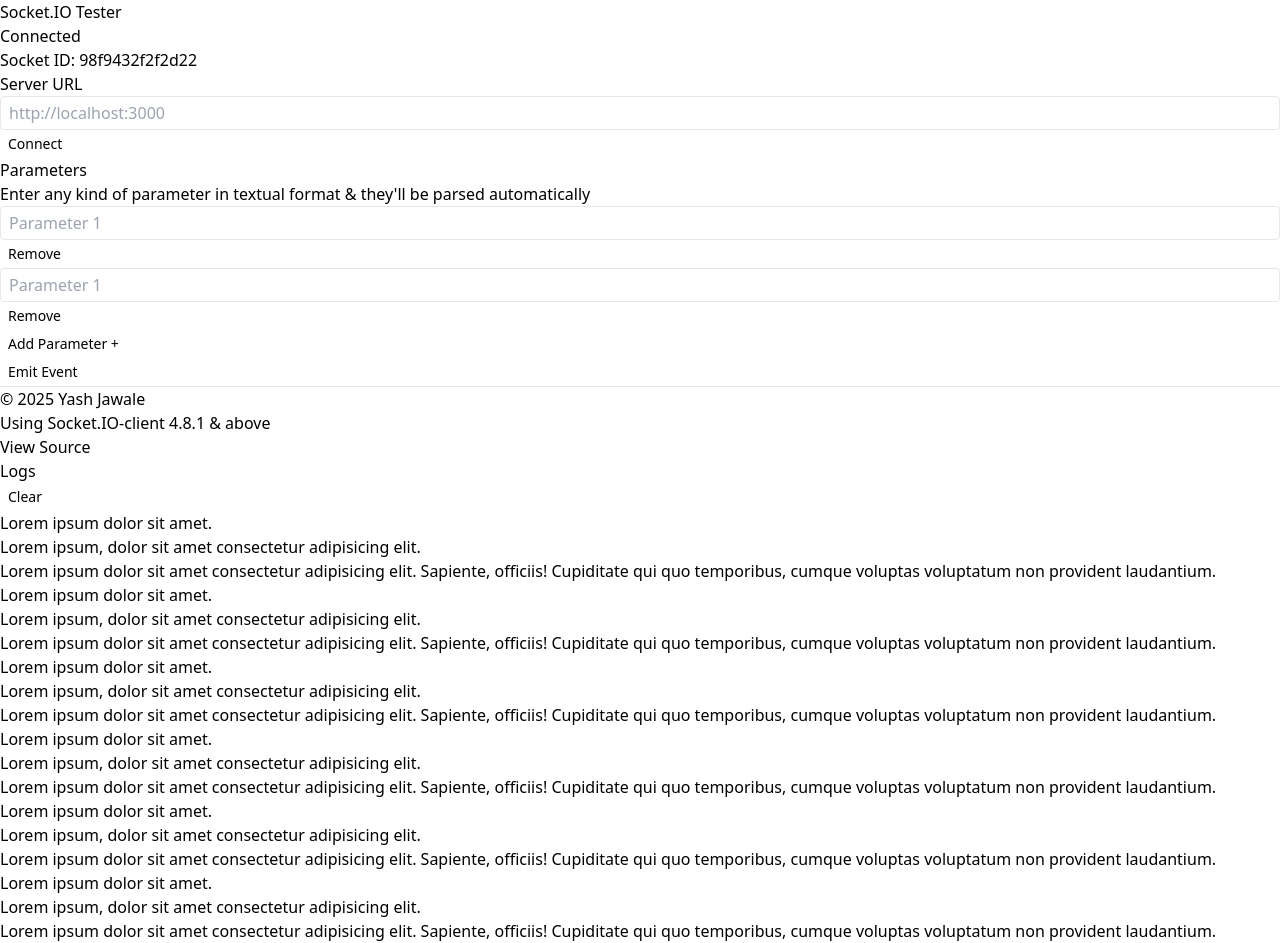
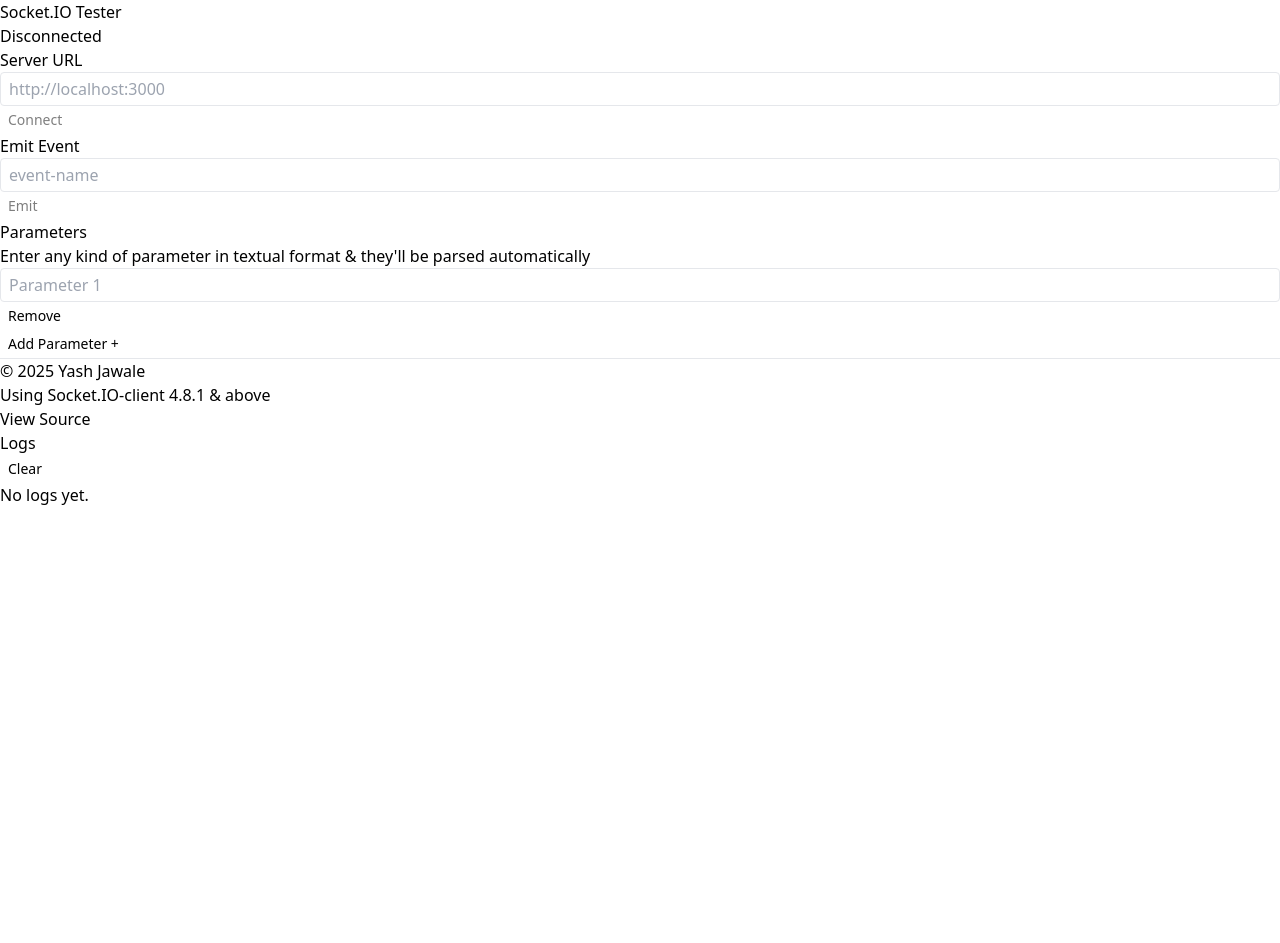
Before and after one commit to yashjawale/socketio-tester, a React (Vite) app: page / in a window 1280 px wide. After the commit the page ends 800 px from the top, so only its background shows below. Built offline with nearby package versions, Linux system fonts and the light colour scheme.

Commit message:
First trial

```diff
--- a/src/App.tsx
+++ b/src/App.tsx
@@ -1,4 +1,4 @@
-import React, { useState, useEffect, ChangeEvent } from 'react'
+import { useState, useEffect, ChangeEvent } from 'react'
 import { io, Socket } from 'socket.io-client'
 
 type Parameter = string | number | boolean | Record<string, any>
@@ -10,7 +10,8 @@
   const [eventName, setEventName] = useState<string>('')
   const [parameters, setParameters] = useState<Parameter[]>([''])
   const [socket, setSocket] = useState<Socket | null>(null)
-  const [connectionStatus, setConnectionStatus] =useState<string>('Disconnected')
+  const [connectionStatus, setConnectionStatus] =
+    useState<string>('Disconnected')
   const [socketId, setSocketId] = useState<string | null>(null)
   const [output, setOutput] = useState<string[]>([])
 
@@ -25,6 +26,19 @@
       socket.disconnect()
     }
     const newSocket = io(serverUrl)
+
+    newSocket.on('connect_error', (error) => {
+      setConnectionStatus('Error')
+      setSocketId(null)
+      setOutput((prev) => [...prev, `${error}`])
+    })
+
+    newSocket.on('error', (error) => {
+      setConnectionStatus('Error')
+      setSocketId(null)
+      setOutput((prev) => [...prev, `Error: ${error}`])
+    })
+
     newSocket.on('connect', () => {
       setConnectionStatus('Connected')
       setSocketId(newSocket.id || null)
@@ -99,18 +113,66 @@
         <div className="flex justify-between pt-6">
           <h1 className="text-4xl font-semibold">Socket.IO Tester</h1>
           <div>
-            <p className="px-2 py-1 border border-green-600 text-green-600 text-xs rounded-full w-fit ml-auto">
-              Connected
+            <p
+              className={`px-2 py-1 border ${
+                connectionStatus === 'Connected'
+                  ? 'border-green-600'
+                  : 'border-red-600'
+              } ${
+                connectionStatus === 'Connected'
+                  ? 'text-green-600'
+                  : 'text-red-600'
+              } text-xs rounded-full w-fit ml-auto`}
+            >
+              {connectionStatus}
             </p>
-            <p className="text-xs font-light mt-1">Socket ID: 98f9432f2f2d22</p>
+            {connectionStatus === 'Connected' && (
+              <p className="text-xs font-light mt-1">Socket ID: {socketId}</p>
+            )}
           </div>
         </div>
         <div>
           <h2 className="text-lg">Server URL</h2>
           <div className="flex justify-between gap-2">
-            <input placeholder="http://localhost:3000" className="font-mono" />
-            <button className="app-button bg-green-700 text-white">
-              Connect
+            <input
+              placeholder="http://localhost:3000"
+              value={serverUrl}
+              onChange={(e) => setServerUrl(e.target.value)}
+              className="font-mono"
+            />
+            {connectionStatus === 'Connected' ? (
+              <button
+                onClick={disconnectFromServer}
+                className="app-button bg-red-700 text-white"
+              >
+                Disconnect
+              </button>
+            ) : (
+              <button
+                onClick={connectToServer}
+                className="app-button bg-green-700 text-white"
+                disabled={!serverUrl}
+              >
+                Connect
+              </button>
+            )}
+          </div>
+        </div>
+
+        <div>
+        <h2 className="text-lg">Emit Event</h2>
+          <div className="flex justify-between gap-2">
+            <input
+              placeholder="event-name"
+              className="font-mono"
+              value={eventName}
+              onChange={(e: ChangeEvent<HTMLInputElement>) =>
+                setEventName(e.target.value)
+              }
+            />
+            <button className="app-button bg-sky-600 text-white min-w-16" onClick={emitEvent}
+            disabled={!eventName}>
+              Emit
             </button>
           </div>
         </div>
@@ -122,25 +184,23 @@
             automatically
           </p>
           <div className="my-4">
-            <div className="flex gap-2 justify-between mb-3">
-              <input placeholder="Parameter 1" />
-              <button className="app-button text-slate-600 border border-slate-600">
+            {parameters.map((param, index) => (
+              <div key={index} className="flex gap-2 justify-between mb-3">
+              <input placeholder={`Parameter ${index + 1}`} value={
+                    typeof param === 'string' ? param : JSON.stringify(param)
+                  }
+                  onChange={(e: ChangeEvent<HTMLInputElement>) =>
+                    updateParameter(index, e.target.value)
+                  } />
+              <button onClick={() => deleteParameter(index)} className="app-button text-slate-600 border border-slate-600">
                 Remove
               </button>
             </div>
-            <div className="flex gap-2 justify-between mb-3">
-              <input placeholder="Parameter 1" />
-              <button className="app-button text-slate-600 border border-slate-600">
-                Remove
-              </button>
-            </div>
-            <button className="app-button border border-slate-700 text-slate-700 hover:bg-slate-100">
+            ))}
+            <button onClick={addParameter} className="app-button border border-slate-700 text-slate-700 hover:bg-slate-100">
               Add Parameter +
             </button>
           </div>
-          <button className="app-button bg-sky-600 text-white w-28 h-9 mt-4">
-            Emit Event
-          </button>
         </div>
 
         <div className="opacity-70 pt-6 text-xs">
@@ -162,48 +222,15 @@
           <button className="app-button bg-red-600">Clear</button>
         </div>
         <div className="h-full max-h-svh overflow-y-scroll p-4 bg-slate-900 text-slate-200 font-mono text-sm [&>*]:border-b-[0.5px] [&>*]:border-slate-500 [&>*]:pb-2 [&>*]:mb-2">
-          <p>Lorem ipsum dolor sit amet.</p>
-          <p>Lorem ipsum, dolor sit amet consectetur adipisicing elit.</p>
-          <p>
-            Lorem ipsum dolor sit amet consectetur adipisicing elit. Sapiente,
-            officiis! Cupiditate qui quo temporibus, cumque voluptas voluptatum
-            non provident laudantium.
-          </p>
-          <p>Lorem ipsum dolor sit amet.</p>
-          <p>Lorem ipsum, dolor sit amet consectetur adipisicing elit.</p>
-          <p>
-            Lorem ipsum dolor sit amet consectetur adipisicing elit. Sapiente,
-            officiis! Cupiditate qui quo temporibus, cumque voluptas voluptatum
-            non provident laudantium.
-          </p>
-          <p>Lorem ipsum dolor sit amet.</p>
-          <p>Lorem ipsum, dolor sit amet consectetur adipisicing elit.</p>
-          <p>
-            Lorem ipsum dolor sit amet consectetur adipisicing elit. Sapiente,
-            officiis! Cupiditate qui quo temporibus, cumque voluptas voluptatum
-            non provident laudantium.
-          </p>
-          <p>Lorem ipsum dolor sit amet.</p>
-          <p>Lorem ipsum, dolor sit amet consectetur adipisicing elit.</p>
-          <p>
-            Lorem ipsum dolor sit amet consectetur adipisicing elit. Sapiente,
-            officiis! Cupiditate qui quo temporibus, cumque voluptas voluptatum
-            non provident laudantium.
-          </p>
-          <p>Lorem ipsum dolor sit amet.</p>
-          <p>Lorem ipsum, dolor sit amet consectetur adipisicing elit.</p>
-          <p>
-            Lorem ipsum dolor sit amet consectetur adipisicing elit. Sapiente,
-            officiis! Cupiditate qui quo temporibus, cumque voluptas voluptatum
-            non provident laudantium.
-          </p>
-          <p>Lorem ipsum dolor sit amet.</p>
-          <p>Lorem ipsum, dolor sit amet consectetur adipisicing elit.</p>
-          <p>
-            Lorem ipsum dolor sit amet consectetur adipisicing elit. Sapiente,
-            officiis! Cupiditate qui quo temporibus, cumque voluptas voluptatum
-            non provident laudantium.
-          </p>
+        {output.length === 0 ? (
+            <p>No logs yet.</p>
+          ) : (
+            output.map((log, index) => (
+              <p key={index}>
+                {log}
+              </p>
+            ))
+          )}
         </div>
       </div>
     </div>
--- a/src/index.css
+++ b/src/index.css
@@ -13,3 +13,7 @@
 .app-button {
   @apply text-sm px-2 py-1 rounded;
 }
+
+:disabled {
+  @apply opacity-50 cursor-not-allowed;
+}
```
Also changed, not shown: ref.txt (deleted).
